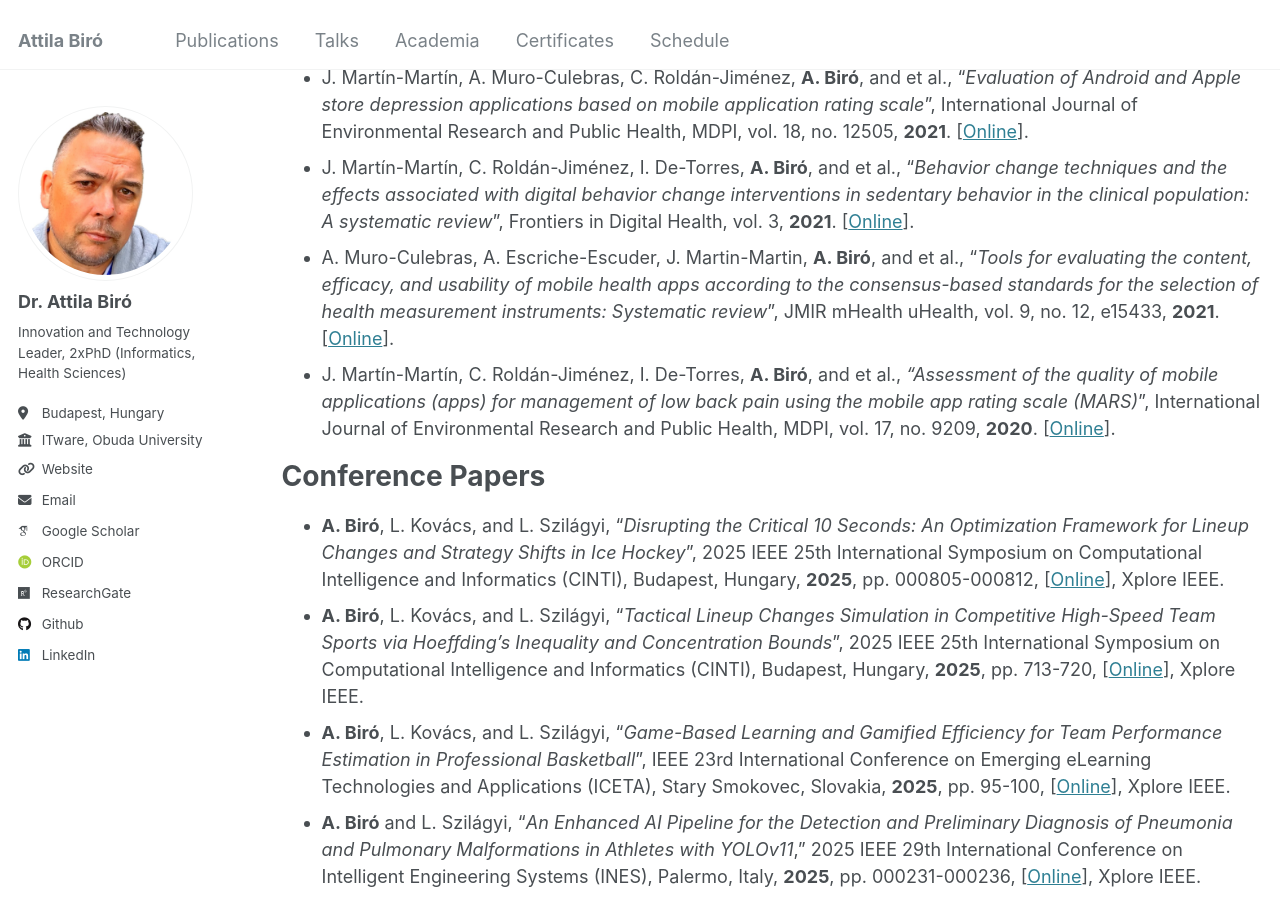
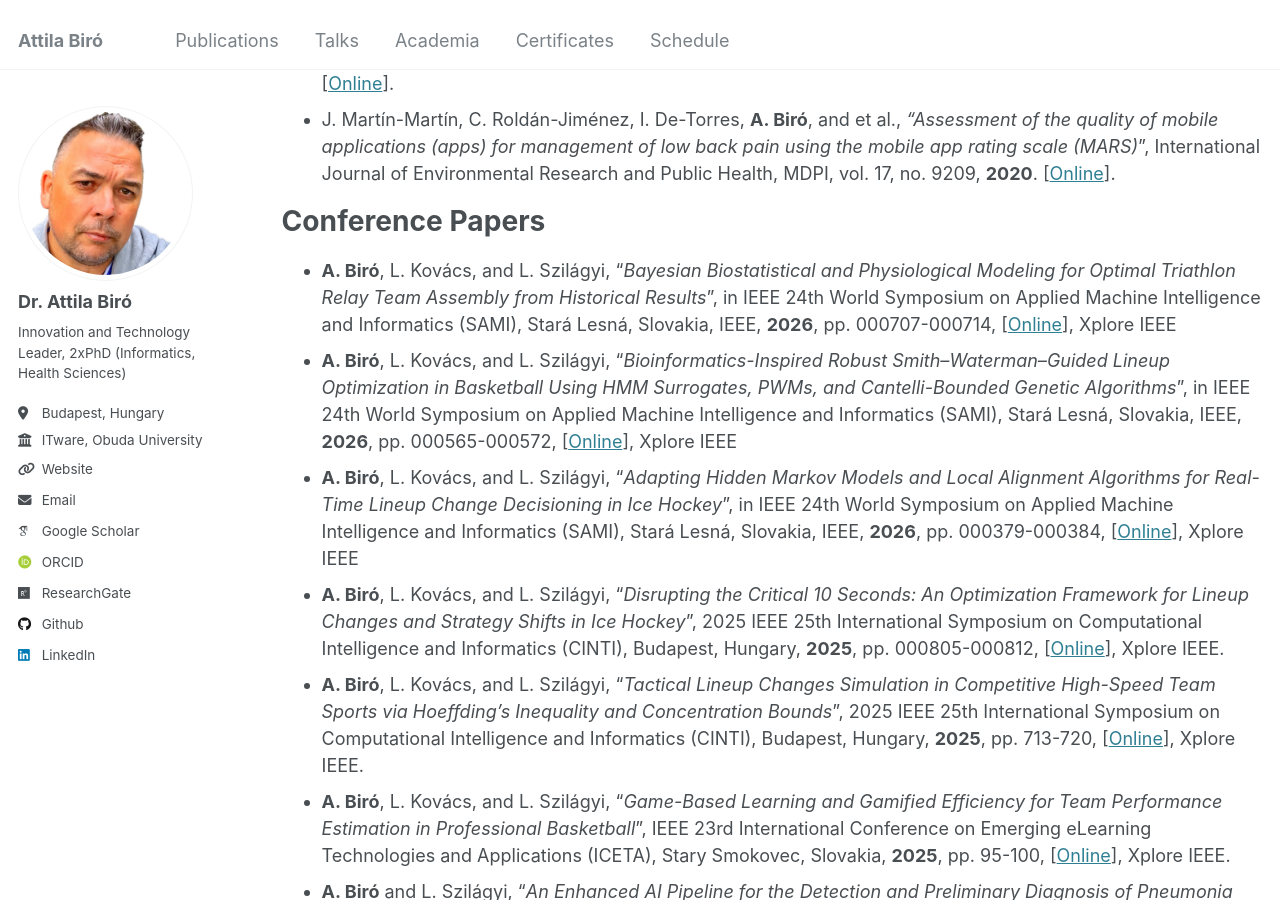
Before and after one commit to biroka/biroka.github.io, a Jekyll site: the page built from _pages/publications.md, in a window 1280 px wide and 900 px high, scrolled down 1579 px. Built offline with Jekyll 4.4.1, drawn with Linux system fonts in a browser that asks for light colours; some web fonts are replaced; some of the changed text lies outside the part shown.

Commit message:
Update publications with new conference papers
Removed pending publications and added conference papers with details.

```diff
--- a/_pages/publications.md
+++ b/_pages/publications.md
@@ -18,9 +18,7 @@ Publication References
 
 Pending Publications
 ======
-* **A. Biró**, L. Kovács, and L. Szilágyi, “_Bayesian Biostatistical and Physiological Modeling for Optimal Triathlon Relay Team Assembly from Historical Results_”, in IEEE 24th World Symposium on Applied Machine Intelligence and Informatics (SAMI), Stará Lesná, Slovakia, IEEE, **2026**,  Xplore IEEE
-* **A. Biró**, L. Kovács, and L. Szilágyi, “_Bioinformatics-Inspired Robust Smith–Waterman–Guided Lineup Optimization in Basketball Using HMM Surrogates, PWMs, and Cantelli-Bounded Genetic Algorithms_”, in IEEE 24th World Symposium on Applied Machine Intelligence and Informatics (SAMI), Stará Lesná, Slovakia, IEEE, **2026**,  Xplore IEEE
-* **A. Biró**, L. Kovács, and L. Szilágyi, “_Adapting Hidden Markov Models and Local Alignment Algorithms for Real-Time Lineup Change Decisioning in Ice Hockey_”, in IEEE 24th World Symposium on Applied Machine Intelligence and Informatics (SAMI), Stará Lesná, Slovakia, IEEE, **2026**,  Xplore IEEE
+--
 
 Journal Articles
 ======
@@ -43,6 +41,9 @@ Journal Articles
 
 Conference Papers
 ======
+* **A. Biró**, L. Kovács, and L. Szilágyi, “_Bayesian Biostatistical and Physiological Modeling for Optimal Triathlon Relay Team Assembly from Historical Results_”, in IEEE 24th World Symposium on Applied Machine Intelligence and Informatics (SAMI), Stará Lesná, Slovakia, IEEE, **2026**, pp. 000707-000714, [<a target="_new" href="https://doi.org/10.1109/SAMI68106.2026.11420470">Online</a>], Xplore IEEE
+* **A. Biró**, L. Kovács, and L. Szilágyi, “_Bioinformatics-Inspired Robust Smith–Waterman–Guided Lineup Optimization in Basketball Using HMM Surrogates, PWMs, and Cantelli-Bounded Genetic Algorithms_”, in IEEE 24th World Symposium on Applied Machine Intelligence and Informatics (SAMI), Stará Lesná, Slovakia, IEEE, **2026**, pp. 000565-000572, [<a target="_new" href="https://doi.org/10.1109/SAMI68106.2026.11420354">Online</a>], Xplore IEEE
+* **A. Biró**, L. Kovács, and L. Szilágyi, “_Adapting Hidden Markov Models and Local Alignment Algorithms for Real-Time Lineup Change Decisioning in Ice Hockey_”, in IEEE 24th World Symposium on Applied Machine Intelligence and Informatics (SAMI), Stará Lesná, Slovakia, IEEE, **2026**, pp. 000379-000384, [<a target="_new" href="https://doi.org/10.1109/SAMI68106.2026.11420405">Online</a>], Xplore IEEE
 * **A. Biró**, L. Kovács, and L. Szilágyi, “_Disrupting the Critical 10 Seconds: An Optimization Framework for Lineup Changes and Strategy Shifts in Ice Hockey_”, 2025 IEEE 25th International Symposium on Computational Intelligence and Informatics (CINTI), Budapest, Hungary, **2025**, pp. 000805-000812, [<a target="_new" href="https://doi.org/10.1109/CINTI67731.2025.11311754">Online</a>], Xplore IEEE.
 * **A. Biró**, L. Kovács, and L. Szilágyi, “_Tactical Lineup Changes Simulation in Competitive High-Speed Team Sports via Hoeffding’s Inequality and Concentration Bounds_”, 2025 IEEE 25th International Symposium on Computational Intelligence and Informatics (CINTI), Budapest, Hungary, **2025**, pp. 713-720, [<a target="_new" href="https://doi.org/10.1109/CINTI67731.2025.11311846">Online</a>], Xplore IEEE.
 * **A. Biró**, L. Kovács, and L. Szilágyi, “_Game-Based Learning and Gamified Efficiency for Team Performance Estimation in Professional Basketball_”, IEEE 23rd International Conference on Emerging eLearning Technologies and Applications (ICETA), Stary Smokovec, Slovakia, **2025**, pp. 95-100, [<a target="_new" href="https://doi.org/10.1109/ICETA67772.2025.11278907">Online</a>], Xplore IEEE.
```
